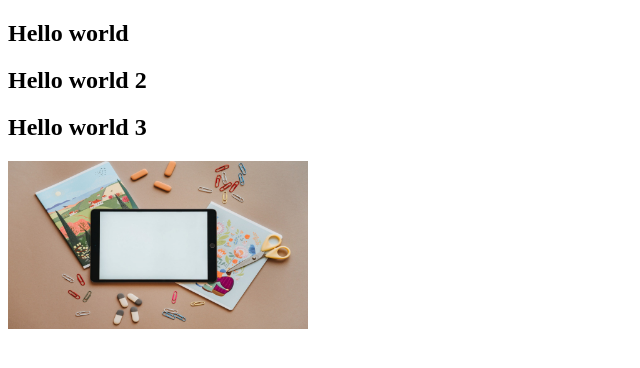
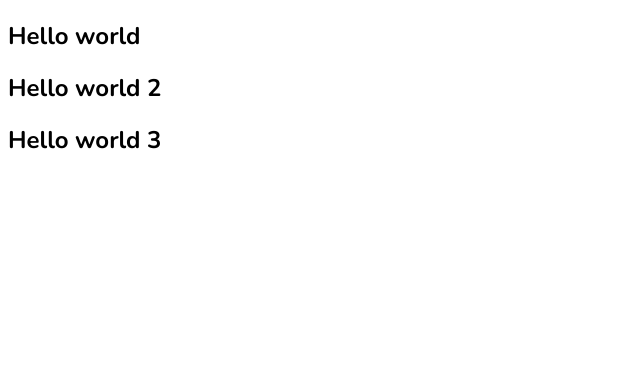
Before and after one commit to jishat/mywebapp, a plain HTML site: page index.html in a window 1280 px wide. Shown: the whole page, without its empty margins (0-640 px from the left). Drawn offline with nearby package versions, Linux system fonts and the light colour scheme.

Commit message:
intitial reaslise

```diff
--- a/index.html
+++ b/index.html
@@ -3,7 +3,11 @@
 <head>
     <meta charset="UTF-8">
     <meta name="viewport" content="width=device-width, initial-scale=1.0">
-    <title>Document</title>
+    <title>Jishat Portfolio</title>
+
+    <link rel="stylesheet" href="style.css">
+    <link rel="preconnect" href="https://fonts.gstatic.com">
+    <link href="https://fonts.googleapis.com/css2?family=Nunito:ital,wght@0,200;0,300;0,400;0,600;0,700;0,800;0,900;1,200;1,300;1,400;1,600;1,700;1,800;1,900&display=swap" rel="stylesheet">
 </head>
 <body>
     <h2>Hello world</h2>
--- /dev/null
+++ b/style.css
@@ -0,0 +1,6 @@
+body{
+    font-family: 'Nunito', sans-serif;
+}
+h1,h2,h3,h4,h5,h6,span,p{
+    font-family: 'Nunito', sans-serif;
+}
```
Also changed, not shown: img.jpg (deleted).
